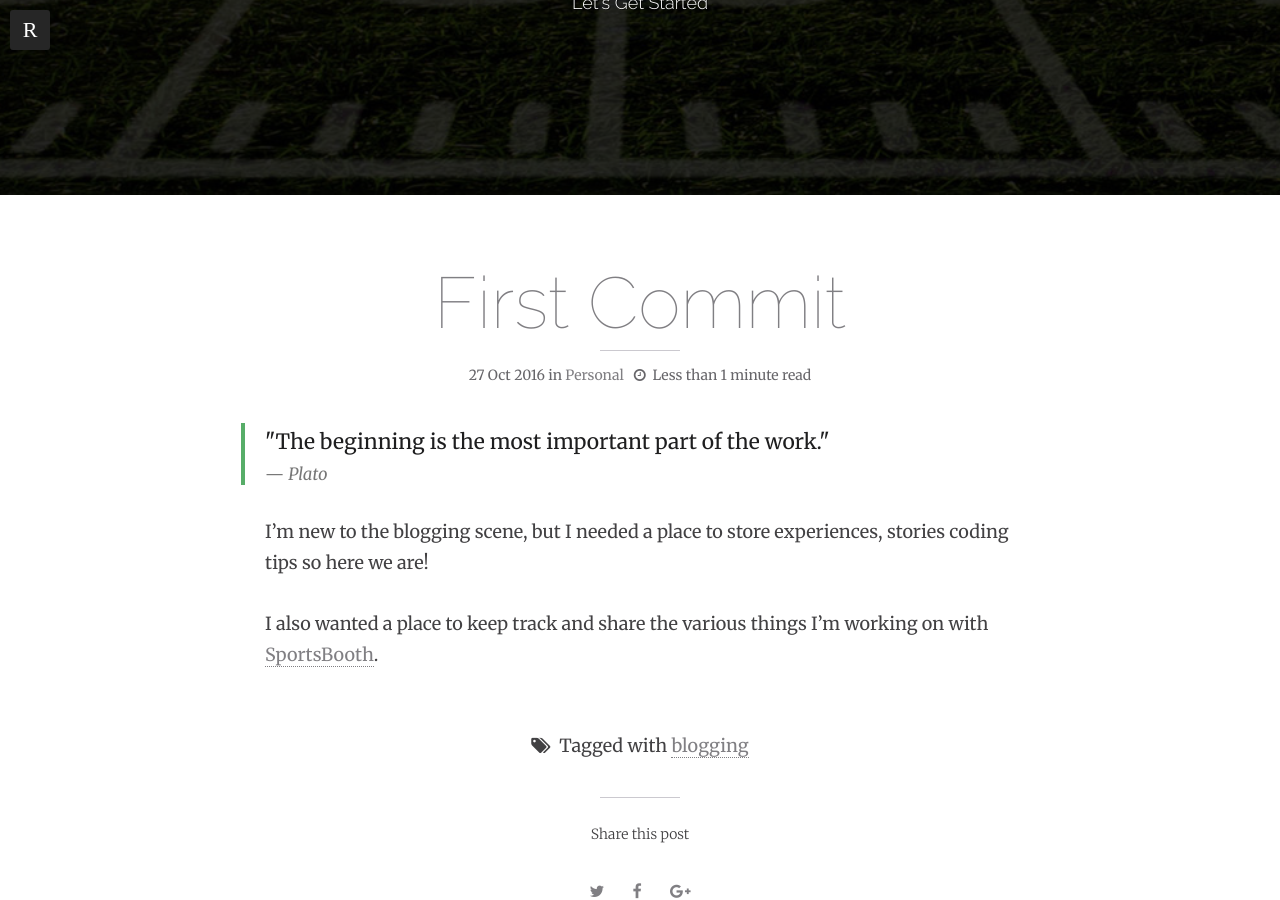
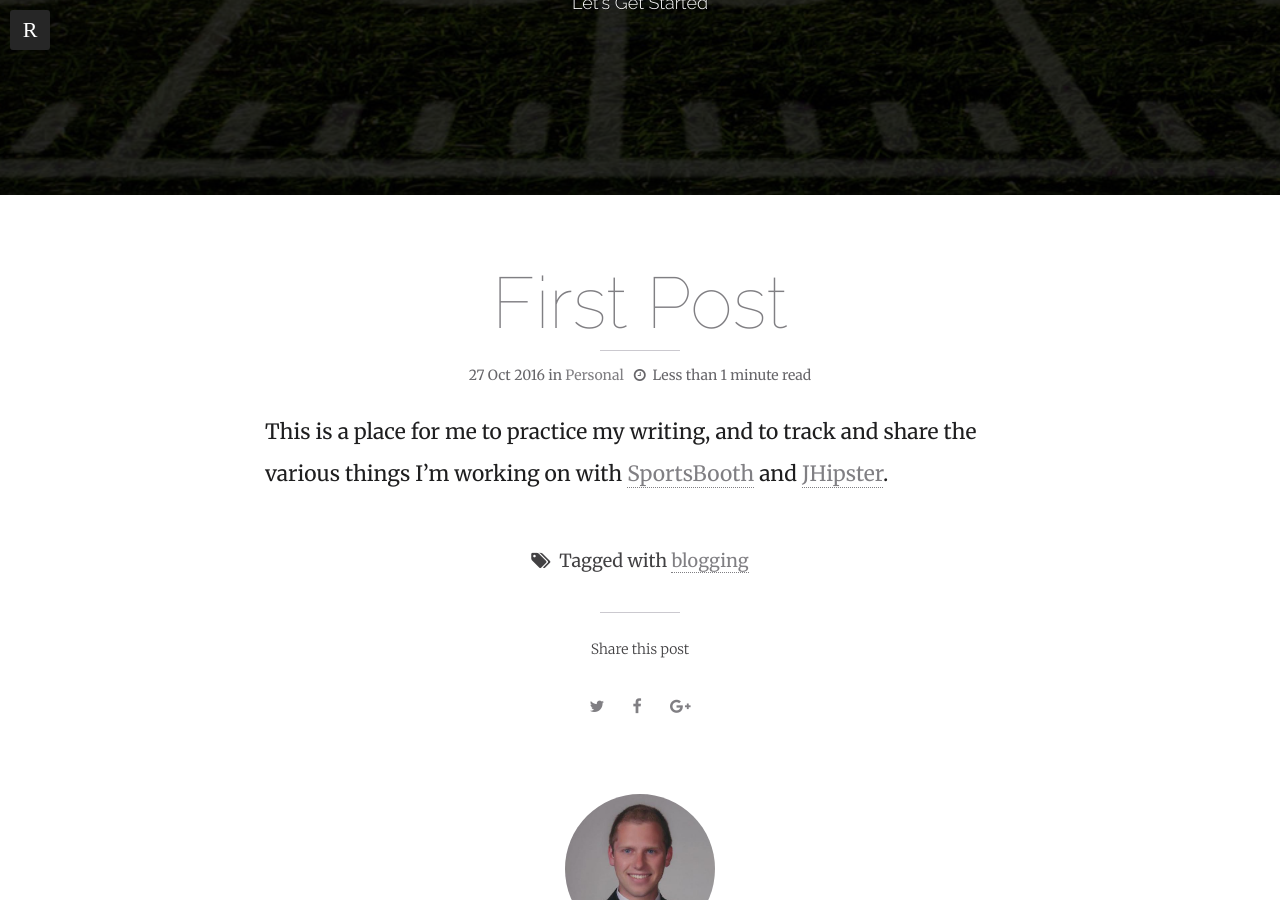
Before and after one commit to ruddell/ruddell.github.io, a Jekyll site: the page built from _posts/2016-10-27-first-commit.md, in a window 1280 px wide and 900 px high, scrolled down 345 px. Built offline with Jekyll 4.4.1, drawn with Linux system fonts in a browser that asks for light colours.

Commit message:
First post

```diff
--- a/_config.yml
+++ b/_config.yml
@@ -58,7 +58,7 @@ author:
 #  google_plus:    "http://plus.google.com/123123123123132123"
 
 # Analytics and webmaster tools stuff goes here
-google_analytics:
+google_analytics: UA-57259414-4
 google_verify:
 
 # Links to include in top navigation
--- a/_posts/2016-10-27-first-commit.md
+++ b/_posts/2016-10-27-first-commit.md
@@ -1,6 +1,6 @@
 ---
 layout: post
-title: First Commit
+title: First Post
 headline: "Let's Get Started"
 categories: personal
 tags:
@@ -11,9 +11,4 @@ featured: false
 published: true
 ---
 
->&quot;The beginning is the most important part of the work.&quot;
-><small><cite title="Plato">Plato</cite></small>
-
-I'm new to the blogging scene, but I needed a place to store experiences, stories coding tips so here we are!
-
-I also wanted a place to keep track and share the various things I'm working on with [SportsBooth](https://sportsbooth.tv).
+This is a place for me to practice my writing, and to track and share the various things I'm working on with [SportsBooth](https://sportsbooth.tv) and [JHipster](https://jhipster.github.io).
```
